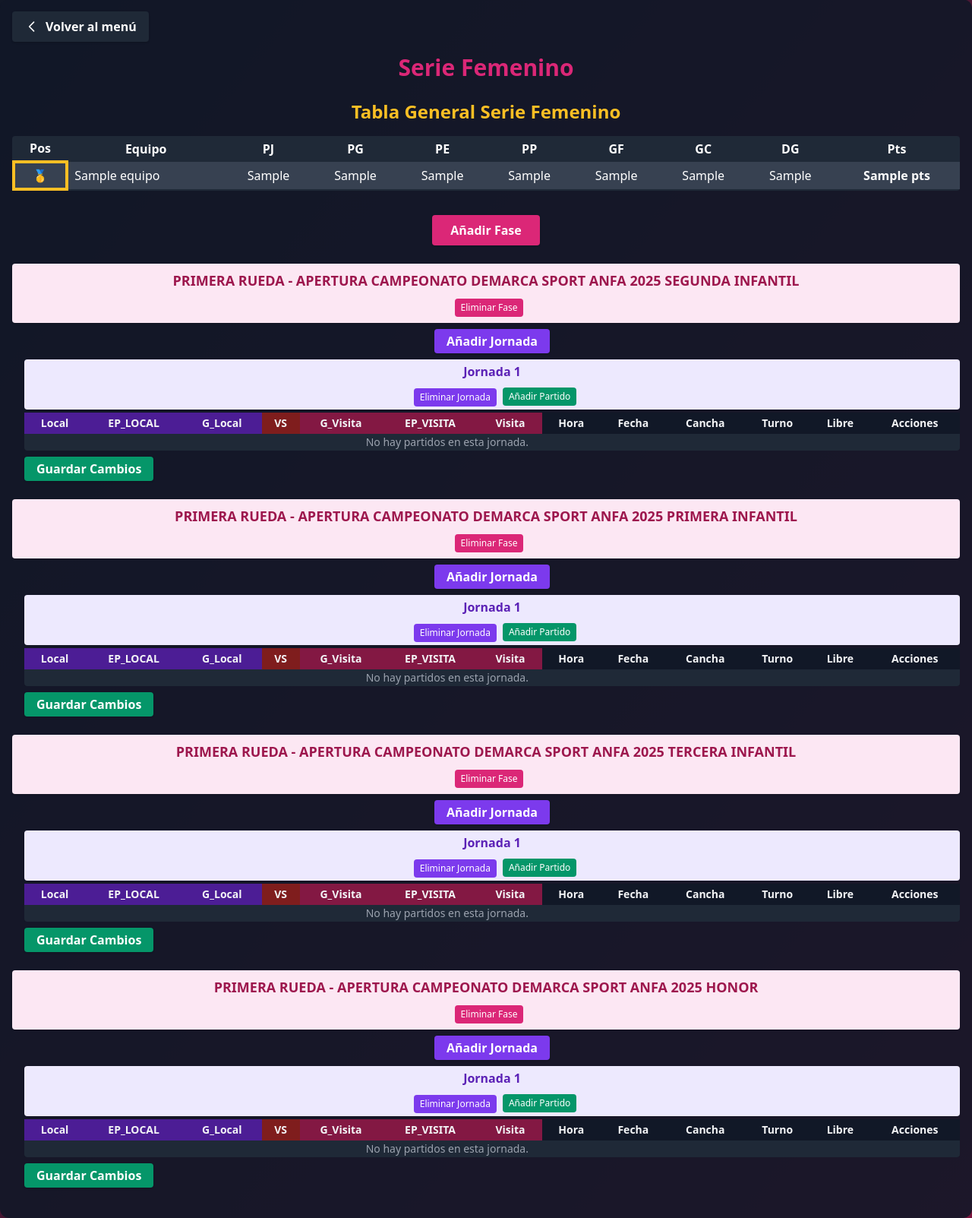
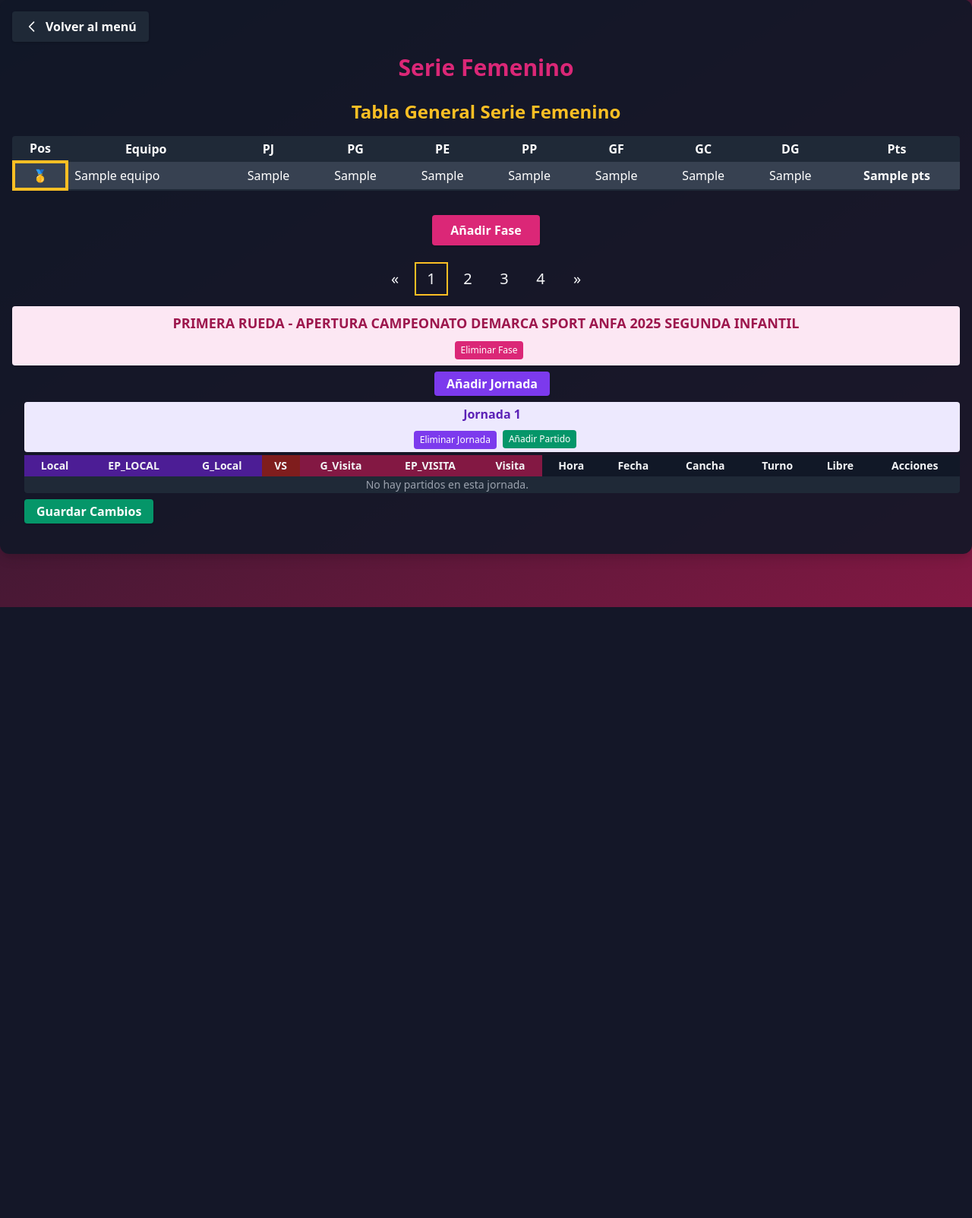
Before and after one commit to DrackPrez/ANFA_VILLARRICA, a Django app: template app_main/templates/serie_femenino.html in a window 1280 px wide. Shown: the part 25-1628 px from the top of the page at 76% size. After the commit the page ends 824 px from the top, so only its background shows below. Run offline with Django 5.2, Linux system fonts and the light colour scheme; data comes from the database, SQL or seed files in the repository; tables that the repository leaves empty hold one stand-in row (values such as "Sample post"); the template is opened without the code that fills it: values that come from a table or form of the project are taken from there, most other values are stand-ins (such as "Sample title", 1, 10 or a date in 2020).

Commit message:
feat: Implement phase pagination with navigation buttons and enhance styling for better user experience

```diff
--- a/app_main/templates/serie_femenino.html
+++ b/app_main/templates/serie_femenino.html
@@ -11,6 +11,31 @@
         .modal-content label { display: block; margin-top: 8px; }
         .modal-content input, .modal-content select { width: 100%; }
         .modal-actions { margin-top: 16px; text-align: right; }
+        .fase-page { display: none; }
+        .fase-page.active { display: block; }
+        .fase-pagination-btn {
+            @apply bg-pink-600 hover:bg-pink-700 text-white font-bold rounded-lg shadow transition;
+            width: 2.5rem;
+            height: 2.5rem;
+            min-width: 2.5rem;
+            min-height: 2.5rem;
+            display: flex;
+            align-items: center;
+            justify-content: center;
+            margin: 0 0.25rem;
+            font-size: 1.25rem;
+            border: 2px solid transparent;
+            box-sizing: border-box;
+        }
+        .fase-pagination-btn.active {
+            @apply bg-yellow-400 text-pink-900 border-yellow-500;
+            border-width: 2px;
+            box-shadow: 0 0 0 2px #fbbf24;
+        }
+        .fase-pagination-btn:focus {
+            outline: none;
+            border-color: #fbbf24;
+        }
     </style>
     <script>
         function openModal(jornadaId) {
@@ -104,13 +129,27 @@
             {% csrf_token %}
             <button type="submit" name="add_fase" value="1" class="bg-pink-600 hover:bg-pink-700 text-white font-bold py-2 px-6 rounded shadow transition">Añadir Fase</button> {# Changed button color #}
         </form>
+
+        {% if fases %}
+        <!-- PAGINACIÓN DE FASES -->
+        <div class="flex justify-center mb-4">
+            <button type="button" id="fase-prev-btn" class="fase-pagination-btn" aria-label="Anterior">&laquo;</button>
             {% for fase in fases %}
-            <div class="bg-pink-100 text-pink-800 font-bold rounded px-4 py-2 flex flex-col items-center justify-center mb-2 shadow"> {# Changed background and text color #}
+                <button type="button" class="fase-pagination-btn" data-fase-index="{{ forloop.counter0 }}">{{ forloop.counter }}</button>
+            {% endfor %}
+            <button type="button" id="fase-next-btn" class="fase-pagination-btn" aria-label="Siguiente">&raquo;</button>
+        </div>
+        {% endif %}
+
+        <div id="fases-container">
+        {% for fase in fases %}
+            <div class="fase-page{% if forloop.first %} active{% endif %}" data-fase-index="{{ forloop.counter0 }}">
+                <div class="bg-pink-100 text-pink-800 font-bold rounded px-4 py-2 flex flex-col items-center justify-center mb-2 shadow">
                     <span class="text-lg text-center w-full">{{ fase.nombre }}</span>
                     <div class="flex items-center justify-center mt-2">
                         <form method="post" style="display:inline;">
                             {% csrf_token %}
-                        <button type="submit" name="delete_fase" value="{{ fase.id }}" class="ml-2 bg-pink-600 hover:bg-pink-700 text-white rounded px-2 py-1 text-xs" onclick="return confirm('¿Eliminar esta fase y todas sus jornadas y partidos?')"> {# Changed button color #}
+                            <button type="submit" name="delete_fase" value="{{ fase.id }}" class="ml-2 bg-pink-600 hover:bg-pink-700 text-white rounded px-2 py-1 text-xs" onclick="return confirm('¿Eliminar esta fase y todas sus jornadas y partidos?')">
                                 Eliminar Fase
                             </button>
                         </form>
@@ -120,15 +159,15 @@
                     <form method="post" class="mb-2 flex items-center gap-2 justify-center">
                         {% csrf_token %}
                         <input type="hidden" name="fase_id" value="{{ fase.id }}">
-                    <button type="submit" name="add_jornada" value="1" class="bg-purple-600 hover:bg-purple-700 text-white font-bold py-1 px-4 rounded shadow transition">Añadir Jornada</button> {# Changed button color #}
+                        <button type="submit" name="add_jornada" value="1" class="bg-purple-600 hover:bg-purple-700 text-white font-bold py-1 px-4 rounded shadow transition">Añadir Jornada</button>
                     </form>
-                {% for jornada in fase.jornadas.all %} {# jornada.partidos.all changed to jornada.partidos_femenino.all below #}
-                    <div class="bg-purple-100 text-purple-800 font-semibold rounded px-3 py-1 flex flex-col items-center justify-center mb-1 shadow"> {# Changed background and text color #}
+                    {% for jornada in fase.jornadas.all %}
+                        <div class="bg-purple-100 text-purple-800 font-semibold rounded px-3 py-1 flex flex-col items-center justify-center mb-1 shadow">
                             <span class="text-base text-center w-full">{{ jornada.nombre }}</span>
                             <div class="flex items-center justify-center mt-2">
                                 <form method="post" style="display:inline;">
                                     {% csrf_token %}
-                                <button type="submit" name="delete_jornada" value="{{ jornada.id }}" class="ml-2 bg-purple-600 hover:bg-purple-700 text-white rounded px-2 py-1 text-xs" onclick="return confirm('¿Eliminar esta jornada y todos sus partidos?')"> {# Changed button color #}
+                                    <button type="submit" name="delete_jornada" value="{{ jornada.id }}" class="ml-2 bg-purple-600 hover:bg-purple-700 text-white rounded px-2 py-1 text-xs" onclick="return confirm('¿Eliminar esta jornada y todos sus partidos?')">
                                         Eliminar Jornada
                                     </button>
                                 </form>
@@ -193,10 +232,11 @@
                         <div class="text-gray-400 mb-4 text-center">No hay jornadas en esta fase.</div>
                     {% endfor %}
                 </div>
+            </div>
         {% empty %}
             <div class="text-gray-400 text-center">No hay fases creadas.</div>
         {% endfor %}
-
+        </div>
         <div id="addModalBg" class="modal-bg">
             <div class="modal-content">
                 <form method="post" onsubmit="closeModal()">
@@ -302,6 +342,42 @@ document.addEventListener('DOMContentLoaded', function() {
             }, 2500);
         }
     }
+
+    // FASE PAGINATION LOGIC
+    var fasePages = document.querySelectorAll('.fase-page');
+    var faseBtns = document.querySelectorAll('.fase-pagination-btn[data-fase-index]');
+    var prevBtn = document.getElementById('fase-prev-btn');
+    var nextBtn = document.getElementById('fase-next-btn');
+    var totalFases = fasePages.length;
+    var currentFase = 0;
+
+    function showFase(index) {
+        if (index < 0 || index >= totalFases) return;
+        fasePages.forEach(function(page, i) {
+            page.classList.toggle('active', i === index);
+        });
+        faseBtns.forEach(function(btn, i) {
+            btn.classList.toggle('active', i === index);
+        });
+        currentFase = index;
+    }
+
+    if (totalFases > 0) {
+        faseBtns.forEach(function(btn, i) {
+            btn.addEventListener('click', function() {
+                showFase(i);
+            });
+        });
+        if (prevBtn && nextBtn) {
+            prevBtn.addEventListener('click', function() {
+                showFase((currentFase - 1 + totalFases) % totalFases);
+            });
+            nextBtn.addEventListener('click', function() {
+                showFase((currentFase + 1) % totalFases);
+            });
+        }
+        showFase(0);
+    }
 });
 </script>
 </body>
```
Lines whose indentation alone changed are shown as unchanged.
